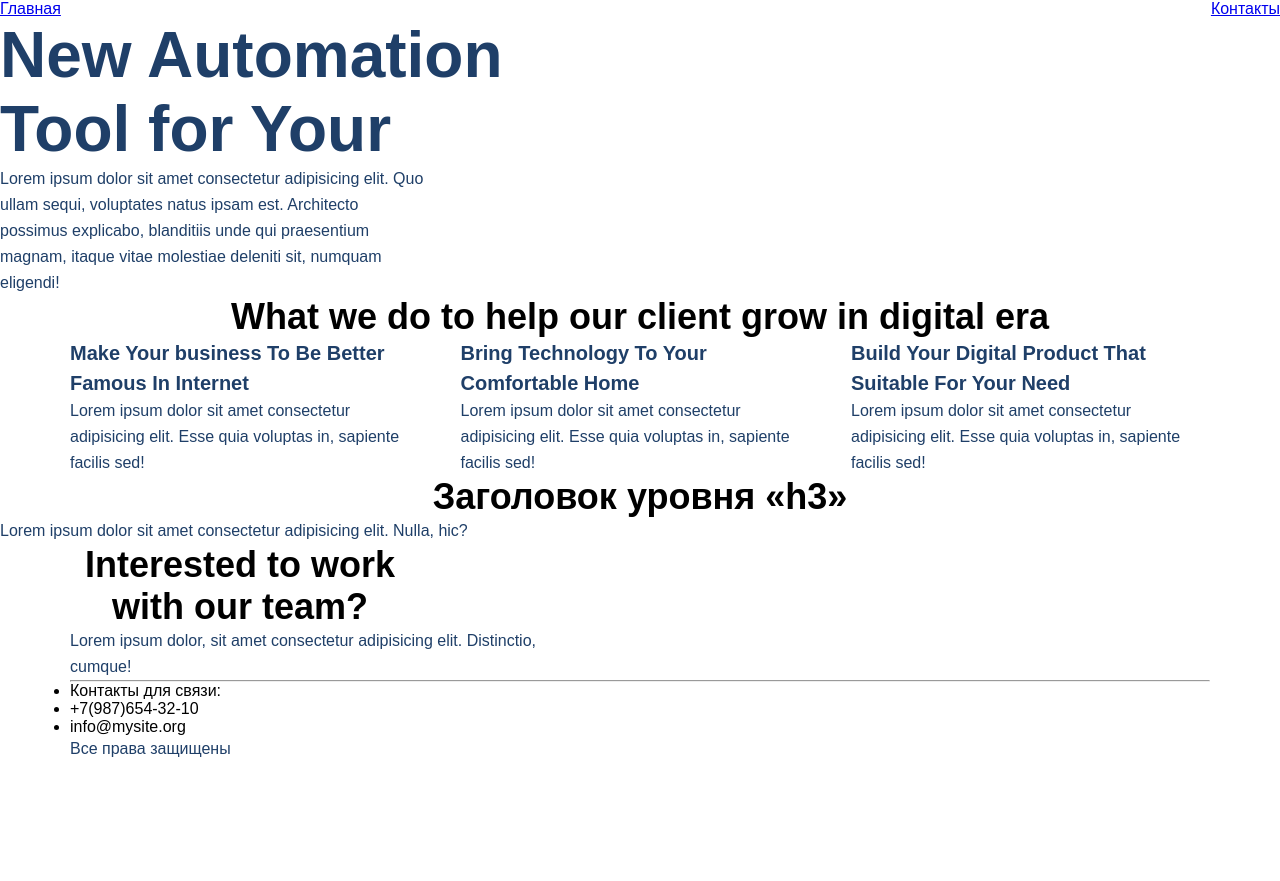
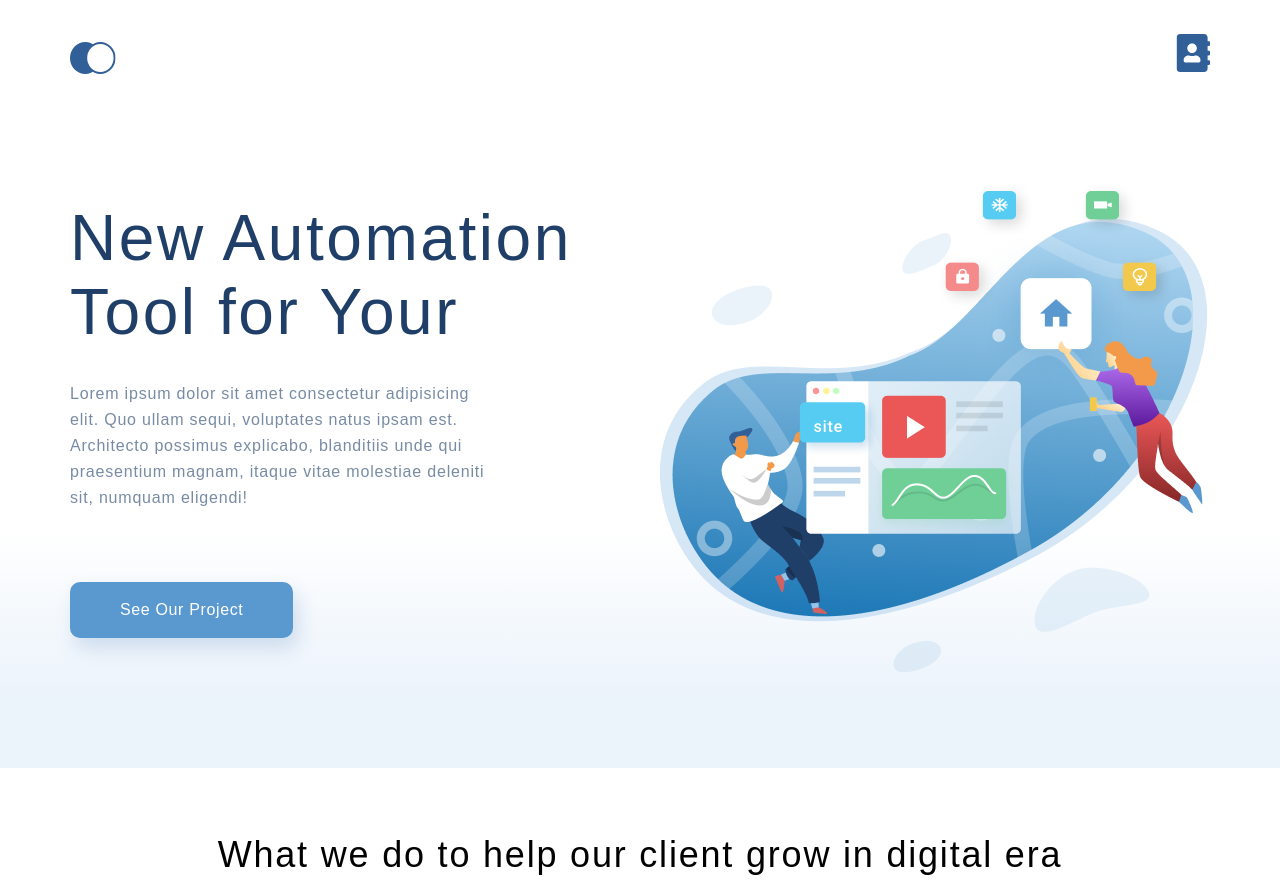
Before and after one commit to rentirs/HTML-CSS-course, a plain HTML site: page index.html in a window 1280 px wide. Shown: the top 881 px of the page. Before the commit the page ends 800 px from the top, so only its background shows below. Drawn offline with Linux system fonts and the light colour scheme.

Commit message:
Макет главной страницы

```diff
--- a/index.html
+++ b/index.html
@@ -11,75 +11,96 @@
 
 <body>
     <div class="top">
-        <div class="top__content">
-            <div class="menu">
-                <a href="index.html">Главная</a>
-                <a href="contacts.html">Контакты</a>
-            </div>
+        <div class="container top__box">
+            <ul class="menu">
+                <li><a href="index.html"><img src="images/logo.svg" alt="logo"></a></li>
+                <li><a href="contacts.html"><img src="images/contacts.svg" alt="contacts"></a></li>
+            </ul>
             <div class="top__info">
-                <h1 class="h1cl">New Automation Tool for Your</h1>
+                <h1 class="top__heading">New Automation Tool for Your</h1>
                 <p class="paragraph p1">Lorem ipsum dolor sit amet consectetur adipisicing elit. Quo ullam sequi,
                     voluptates
                     natus ipsam est. Architecto
                     possimus explicabo, blanditiis unde qui praesentium magnam, itaque vitae molestiae deleniti sit,
                     numquam
                     eligendi!</p>
+                <a href="" class="top__button">See Our Project</a>
             </div>
         </div>
     </div>
 
-    <div class="what-we-do">
-        <div class="container">
-            <h3 class="h3cl">What we do to help our client grow in digital era</h3>
+    <div class="what-we-do container">
+        <h3 class="heading">What we do to help our client grow in digital era</h3>
         <div class="main__articles">
-                <div class="one__article">
-                    <h4 class="h4cl">Make Your business To Be Better Famous In Internet</h4>
+            <div class="article">
+                <img class="article__img" src="images/card-1.svg" alt="article 1">
+                <h4 class="heading-mini">Make Your business To Be Better Famous In Internet</h4>
                 <p class="paragraph">Lorem ipsum dolor sit amet consectetur adipisicing elit. Esse quia voluptas in,
                     sapiente
                     facilis sed!</p>
+                <a class="article__link" href="#">Learn more</a>
             </div>
-                <div class="two__article">
-                    <h4 class="h4cl">Bring Technology To Your Comfortable Home</h4>
+            <div class="article">
+                <img class="article__img" src="images/card-2.svg" alt="article 2">
+                <h4 class="heading-mini">Make Your business To Be Better Famous In Internet</h4>
                 <p class="paragraph">Lorem ipsum dolor sit amet consectetur adipisicing elit. Esse quia voluptas in,
                     sapiente
                     facilis sed!</p>
+                <a class="article__link" href="#">Learn more</a>
             </div>
-                <div class="three__article">
-                    <h4 class="h4cl">Build Your Digital Product That Suitable For Your Need</h4>
+            <div class="article">
+                <img class="article__img" src="images/card-3.svg" alt="article 3">
+                <h4 class="heading-mini">Make Your business To Be Better Famous In Internet</h4>
                 <p class="paragraph">Lorem ipsum dolor sit amet consectetur adipisicing elit. Esse quia voluptas in,
                     sapiente
                     facilis sed!</p>
-                </div>
+                <a class="article__link" href="#">Learn more</a>
             </div>
         </div>
     </div>
 
-    <div class="epilogue">
-        <h3 class="h3cl">Заголовок уровня &laquo;h3&raquo;</h3>
-        <p class="paragraph">Lorem ipsum dolor sit amet consectetur adipisicing elit. Nulla, hic?</p>
+    <div class="epilogue container">
+        <h3 class="heading">Our Finished Project</h3>
+        <p class="paragraph text__project">Lorem ipsum dolor sit amet, consectetur adipisicing elit, sed do eiusmod
+            tempor incididunt ut labore et dolore magna aliqua. Ut enim ad minim veniam.</p>
+        <div class="project__item">
+            <img class="project__img" src="images/project-1.png" alt="photo 1">
+            <p class="project__text">Smart Home Installation</p>
+        </div>
+        <div class="project__parent">
+            <div class="project__item project__item_margin">
+                <img class="project__img" src="images/project-2.png" alt="photo 2">
+                <p class="project__text_min">Sparklite App</p>
+            </div>
+            <div class="project__item">
+                <img class="project__img" src="images/project-3.png" alt="photo 3">
+                <p class="project__text_min">Car-Rapetition App</p>
+            </div>
+        </div>
     </div>
 
     <div class="footer">
-        <div class="container">
-            <div class="footer__articles">
+        <div class="footer__articles container">
             <div class="footer___article">
-                    <h3 class="h3cl footer__head">Interested to work with our team?</h3>
-                    <p class="paragraph p__footer">Lorem ipsum dolor, sit amet consectetur adipisicing elit. Distinctio,
-                        cumque!
+                <h3 class="footer__head">Interested to work with our team?</h3>
+                <p class="p__footer">Lorem ipsum dolor sit amet, consectetur adipisicing elit, sed do eiusmod tempor
+                    incididunt ut labore et dolore magna aliqua. Ut enim ad minim veniam.
                 </p>
             </div>
+            <div class="but">
+                <a href="#" class="footer__button">Let’s Talk</a>
             </div>
-            <hr>
-            <ul class="list">
+        </div>
+        <hr class="line">
+        <ol class="list container">
             <div class="contacts">
-                    <li class="item">Контакты для связи:</li>
+                <li class="item">Lorem ipsum dolor sit amet, consectetur adipisicing elit.</li>
                 <li class="item">+7(987)654-32-10</li>
                 <li class="item">info@mysite.org</li>
             </div>
-            </ul>
-            <div class="copyright">
-                <p class="paragraph">Все права защищены</p>
-            </div>
+        </ol>
+        <div class="copyright container">
+            <p>2021 All rights reserved.</p>
         </div>
     </div>
 </body>
--- a/style.css
+++ b/style.css
@@ -1,6 +1,10 @@
 * {
     margin: 0;
     padding: 0;
+}
+
+body {
+    font-family: sans-serif;
 }
 
 .container {
@@ -8,25 +12,72 @@
     margin: 0 auto;
 }
 
+.top {
+   height: 768px;
+   background: linear-gradient(0deg, #EBF3FB 8.84%, rgba(152, 195, 232, 0) 31.12%);
+}
+
 .menu {
     display: flex;
     justify-content: space-between;
+    list-style-type: none;
+    padding-top: 34px;
 }
 
-body {
-    font-family: sans-serif;
+.top__box {
+    display: flex;
+    flex-direction: column;
+    height: 100%;
+}
+
+.top__info {
+    padding-top: 115px;
+    flex-grow: 1;
+    background-image: url(images/top__back.png);
+    background-repeat: no-repeat;
+    background-position: right center;
+}
+
+.top__button {
+    font-size: 16px;
+    line-height: 26px;
+    text-align: center;
+    letter-spacing: 0.04em;
+    color: #FFFFFF;
+    background: #5A98D0;
+    box-shadow: 5px 10px 20px rgba(53, 110, 173, 0.2);
+    border-radius: 10px;
+    padding: 15px 50px;
+    text-decoration: none;
+    display: inline-block;
+    margin-top: 71px;
 }
 
 .paragraph {
     font-size: 16px;
     line-height: 26px;
     color: #1F3F68;
+    letter-spacing: 0.05em;
+    opacity: 0.6;
 }
 
-.h1cl {
+.text__project {
+    width: 75%;
+    margin: 32px auto 64px;
+    text-align: center;
+    color: #222222;
+    opacity: 1;
+
+}
+
+.top__heading {
     font-size: 64px;
     color: #1F3F68;
     width: 510px;
+    font-weight: 300;
+    line-height: 74px;
+    letter-spacing: 0.04em;
+    margin-bottom: 32px;
 }
 
 .h2cl {
@@ -35,15 +86,68 @@ body {
     text-align: center;
 }
 
-.h3cl {
+.what-we-do {
+    padding-top: 64px;
+}
+
+.heading {
     font-size: 36px;
     text-align: center;
+    font-weight: 300;
+    line-height: 46px;
+    letter-spacing: 0.05em;
 }
 
-.h4cl {
+.heading-mini {
     font-size: 20px;
     line-height: 30px;
     color: #1F3F68;
+    letter-spacing: 0.05em;
+    margin-bottom: 14px;
+}
+
+/*.project {}*/
+
+.project__img {
+    width: 100%;
+}
+
+.project__parent {
+    display: flex;
+    justify-content: space-between;
+    margin-top: 32px;
+}
+
+.project__item {
+    position: relative;
+    flex-grow: 1;
+}
+
+.project__item_margin {
+    margin-right: 32px;
+}
+
+.project__text {
+    font-size: 32px;
+    line-height: 46px;
+    text-align: right;
+    letter-spacing: 0.05em;
+    color: #FFFFFF;
+    position: absolute;
+    top: 64px;
+    right: 64px;
+    color: #FFFFFF;
+}
+
+.project__text_min {
+    font-size: 28px;
+    line-height: 46px;
+    text-align: left;
+    letter-spacing: 0.05em;
+    color: #FFFFFF;
+    position: absolute;
+    top: 32px;
+    left: 32px;
 }
 
 .inpcl {
@@ -75,26 +179,114 @@ body {
     width: 425px;
 }
 
-.one__article, .two__article, .three__article{
+.article{
+    width: 359px;
+    padding: 44px 32px;
+    box-sizing: border-box;
+    background: #FFFFFF;
+    box-shadow: 5px 20px 50px rgba(16, 112, 177, 0.2);
+    border-radius: 10px;
     display: flex;
-    width: 359px;
     flex-direction: column;
+}
+
+.article__img {
+    align-self: center;
+    margin-bottom: 51px;
 }
 
 .main__articles {
     display: flex;
     justify-content: space-between;
+    padding-top: 64px;
+    padding-bottom: 64px;
+}
+
+.article__link {
+    font-size: 14px;
+    line-height: 30px;
+    letter-spacing: 0.05em;
+    color: #5A98D0;
+    text-decoration: none;
 }
 
 .footer__head {
     width: 340px;
+    font-size: 36px;
+    line-height: 46px;
+    letter-spacing: 0.05em;
+    color: #FFFFFF;
+    font-weight: 300;
+    margin-bottom: 32px;
 }
 
 .p__footer {
     width: 495px;
+    font-size: 16px;
+    line-height: 26px;
+    letter-spacing: 0.05em;
+    color: #FFFFFF;
+    opacity: 0.6;
+
 }
 
-.contact {
+.contacts {
     display: flex;
-    justify-content: space-around;
+    font-size: 16px;
+    line-height: 26px;
+    letter-spacing: 0.05em;
+    color: #FFFFFF;
+    justify-content: space-between;
+    padding-top: 64px;
+
 }
+
+.footer__articles {
+    display: flex;
+    flex-direction: column;
+    padding-top: 91px;
+    flex-direction: row;
+    justify-content: space-between;
+}
+
+.footer {
+    background-color: #316099;
+    margin-top: 91px;
+}
+
+.line {
+    opacity: 0.4;
+    border: 1px solid #FFFFFF;
+    margin-top: 96px;
+}
+
+.copyright {
+    display: flex;
+    margin-top: 64px;
+    padding-bottom: 64px;
+    font-size: 16px;
+    line-height: 26px;
+    letter-spacing: 0.05em;
+    color: #FFFFFF;
+    opacity: 0.4;
+}
+
+.item {
+    width: 316px;
+}
+
+.footer__button {
+    font-size: 16px;
+    line-height: 26px;
+    text-align: center;
+    letter-spacing: 0.04em;
+    color: #FFFFFF;
+    background: #5A98D0;
+    padding: 15px 80px;
+    text-decoration: none;
+}
+
+.but {
+    display: flex;
+    align-items: center;
+}
```
Also changed, not shown: contacts.html (+7 -7 lines), images/card-1.svg (added), images/card-2.svg (added), images/card-3.svg (added), images/contacts.svg (added), images/logo.svg (added), images/project-1.png (added), images/project-2.png (added), images/project-3.png (added), images/top__back.png (added). Lines whose indentation alone changed are shown as unchanged.
